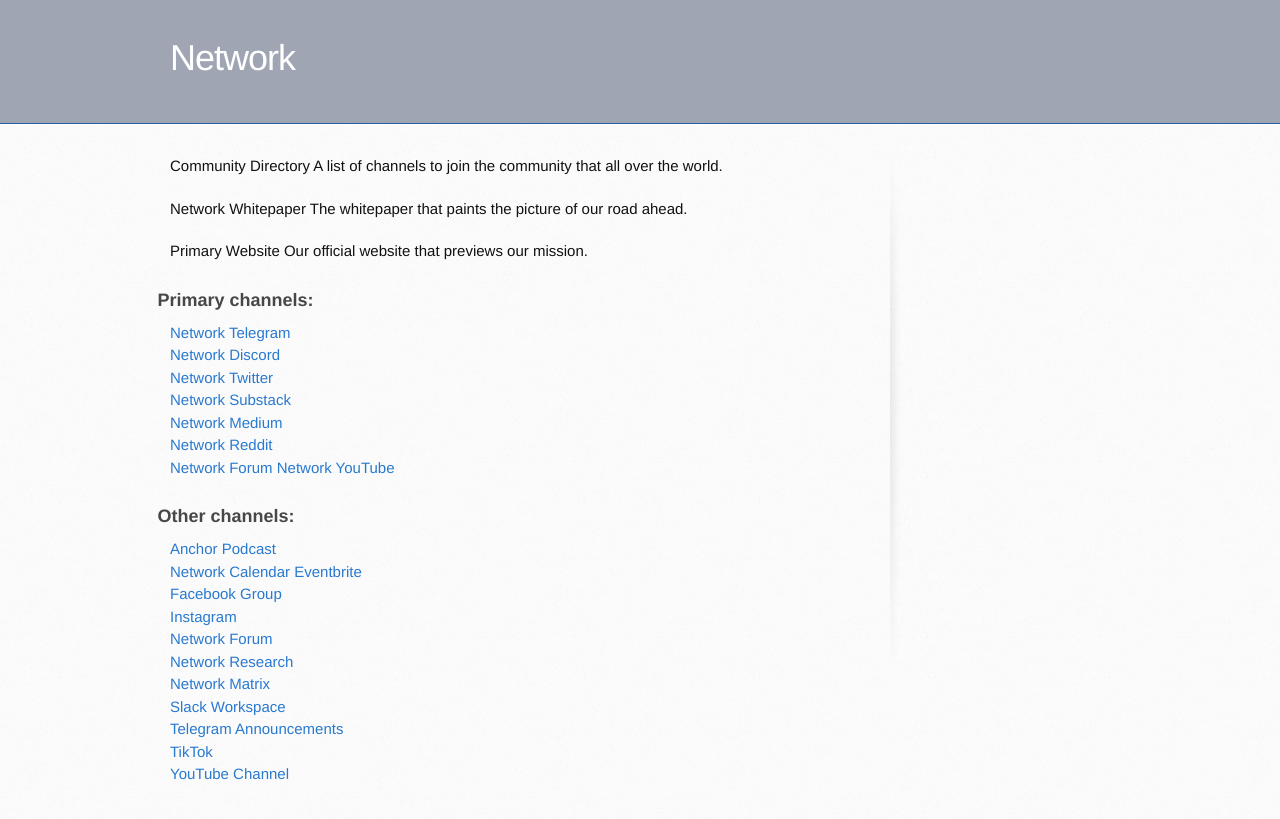
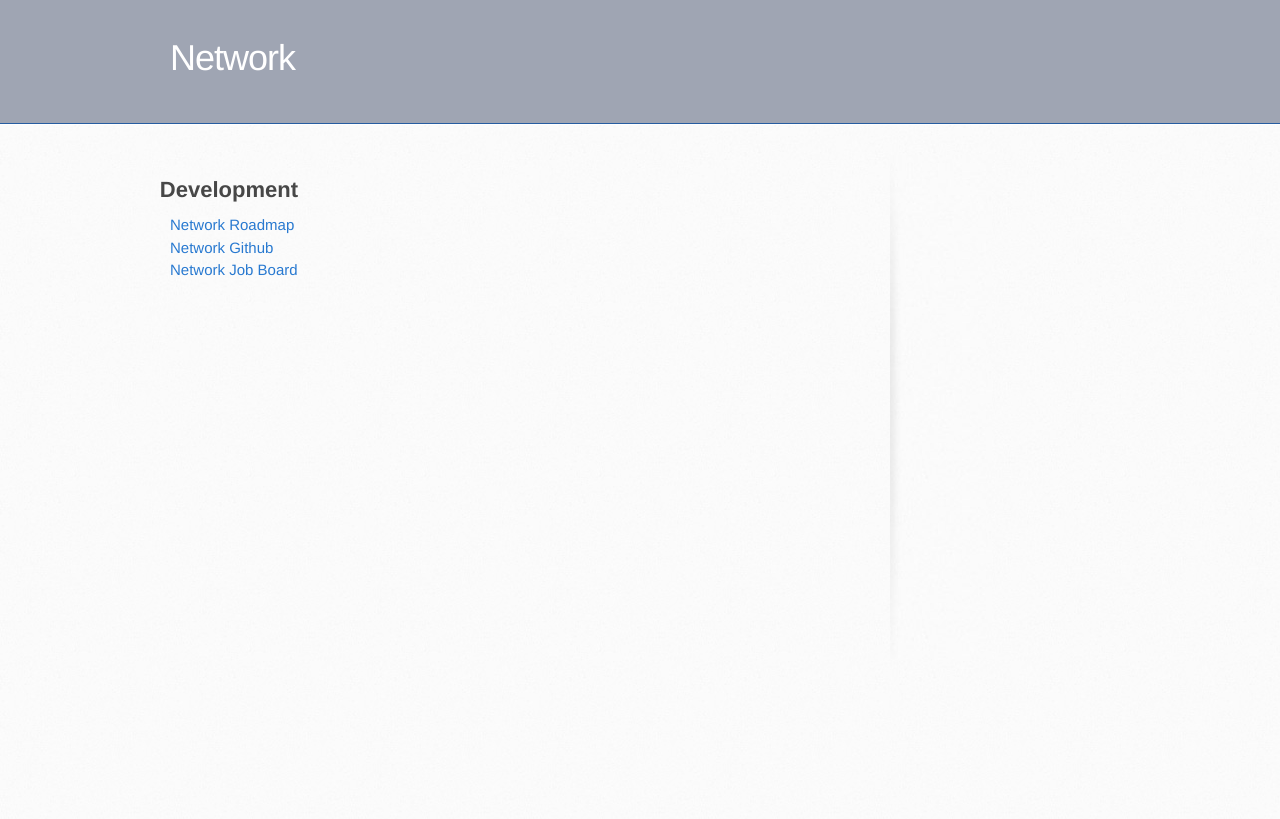
Before and after one commit to networkf/network.github.io, a Jekyll site: the page built from dev.md, in a window 1280 px wide. Shown: the top 819 px of the page. Built offline with Jekyll 4.4.1, drawn with Linux system fonts in a browser that asks for light colours; some web fonts are replaced; our own code applies the rules of GitHub Pages for plain Markdown files; the repository's description, which GitHub fills in, is left out.

Commit message:
Update dev.md

```diff
--- a/dev.md
+++ b/dev.md
@@ -5,53 +5,10 @@ layout: default
 <link rel="shortcut icon" type="image/png" href="/favicon.png">
 </head>
 ---
+## Development
 
-Community Directory
-A list of channels to join the community that all over the world.
-
-Network Whitepaper
-The whitepaper that paints the picture of our road ahead.
-
-Primary Website
-Our official website that previews our mission.
-
-### Primary channels:
-<a href="https://t.me/networkfund" target="_blank">Network Telegram</a>
+<a href="https://networkfund.notion.site/networkfund/roadmap-00c0948c1a3e4fd0b2f6510b5d410ac8" target="_blank">Network Roadmap</a>
 <br>
-<a href="https://discord.gg/sCtK6YK" target="_blank">Network Discord</a>
+<a href="https://github.com/networkfund" target="_blank">Network Github</a>
 <br>
-<a href="https://twitter.com/networkfund" target="_blank">Network Twitter</a>
-<br>
-<a href="https://network.substack.com" target="_blank">Network Substack</a>
-<br>
-<a href="https://network.medium.com" target="_blank">Network Medium</a>
-<br>
-<a href="https://reddit.com/r/networkfund" target="_blank">Network Reddit</a>
-<br>
-<a href="https://forum.network.fund" target="_blank">Network Forum</a>
-<a href="https://www.youtube.com/@networkfund" target="_blank">Network YouTube</a>
-<br>
-
-### Other channels:
-<a href="https://anchor.fm/networkfund" target="_blank">Anchor Podcast</a>
-<br>
-<a href="https://calendar.google.com/calendar/u/0?cid=dG9kcTBvdGt2YzF1MXM5dG9kOTIxN3FzdWNAZ3JvdXAuY2FsZW5kYXIuZ29vZ2xlLmNvbQ" target="_blank">Network Calendar</a>
-<a href="https://networkfund.eventbrite.com" target="_blank">Eventbrite</a>
-<br>
-<a href="https://facebook.com/groups/networkfund" target="_blank">Facebook Group</a>
-<br>
-<a href="https://instagram.com/networkfund" target="_blank">Instagram</a>
-<br>
-<a href="https://forum.network.fund" target="_blank">Network Forum</a>
-<br>
-<a href="https://network.com.de" target="_blank">Network Research</a>
-<br>
-<a href="https://matrix.to/#/!XNSlHnqIwCumTmcAhm:matrix.org" target="_blank">Network Matrix</a>
-<br>
-<a href="https://networkfund.slack.com" target="_blank">Slack Workspace</a>
-<br>
-<a href="https://t.me/networkfoundation" target="_blank">Telegram Announcements</a>
-<br>
-<a href="https://tiktok.com/networkfund" target="_blank">TikTok</a>
-<br>
-<a href="https://www.youtube.com/channel/@networkfund" target="_blank">YouTube Channel</a>
+<a href="https://networkfund.notion.site/Job-Board-1497e87749b04767b98a75094654ae79" target="_blank">Network Job Board</a>
```
